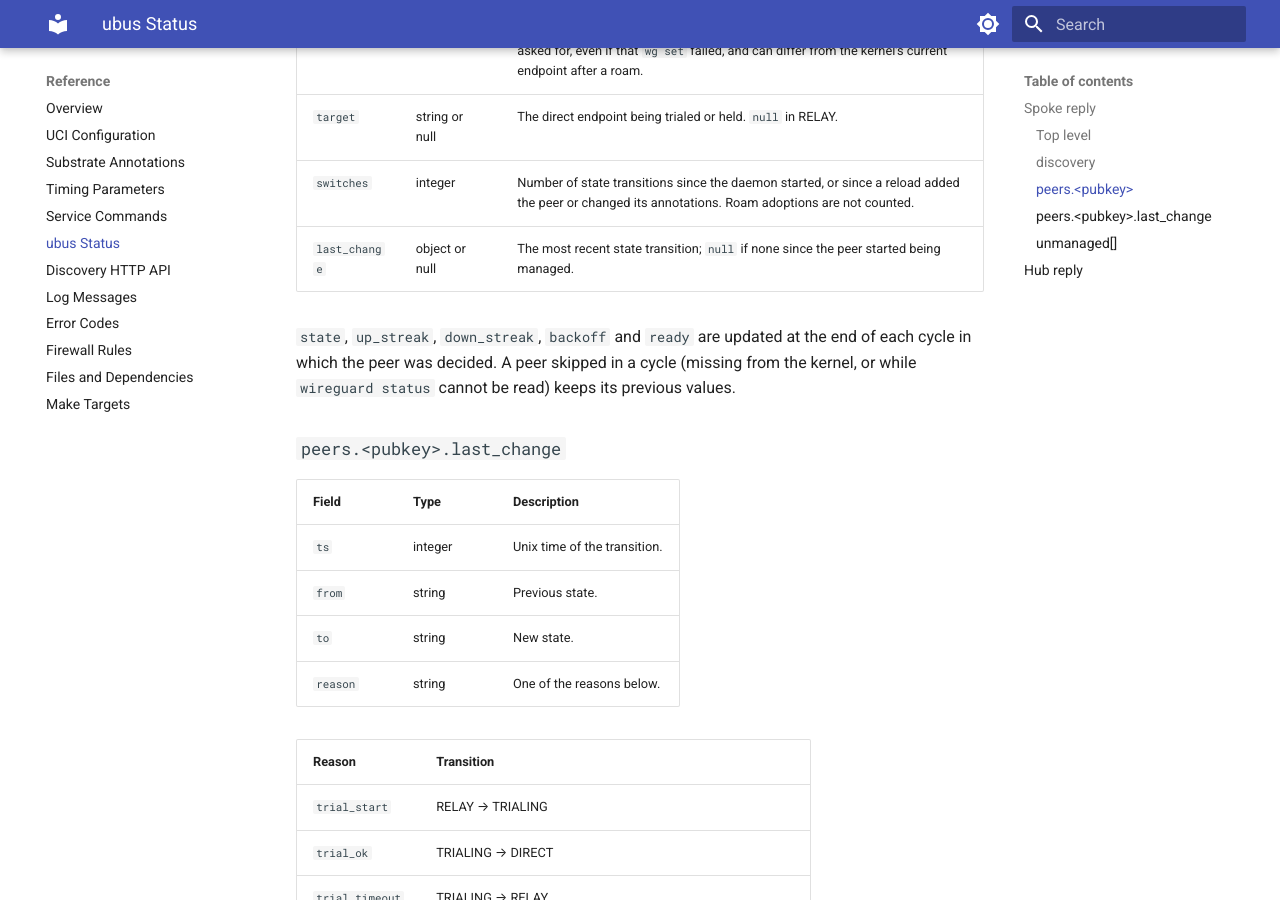
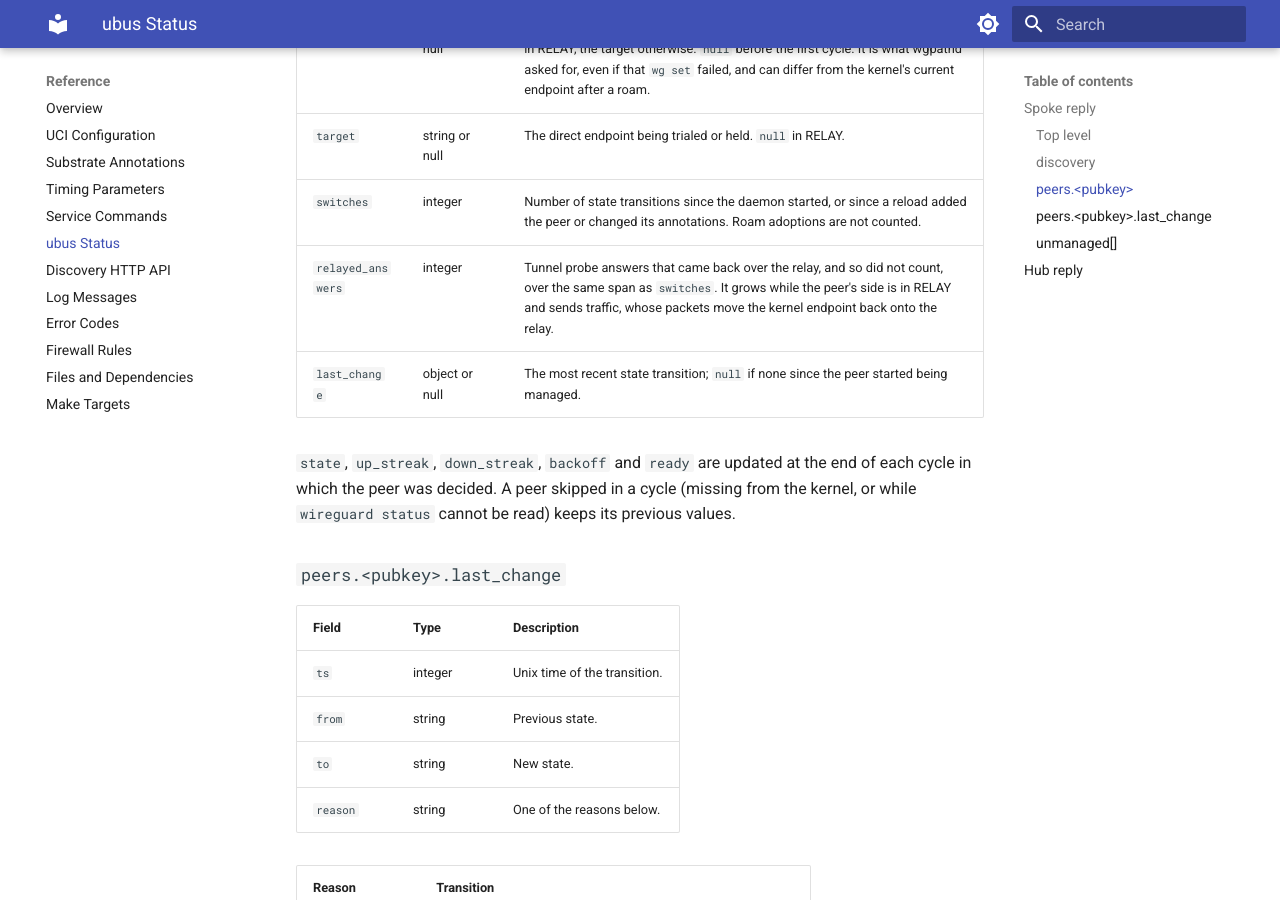
Before and after one commit to m00qek/wgpathd, an MkDocs documentation site: the page built from docs/reference/ubus-status.md, in a window 1280 px wide and 900 px high, scrolled down 2401 px. Built offline with MkDocs 1.6.1 and Material for MkDocs 9.7.7, drawn with Linux system fonts in a browser that asks for light colours.

Commit message:
Status: count the tunnel answers that came back over the relay (relayed_answers)

```diff
--- a/docs/reference/ubus-status.md
+++ b/docs/reference/ubus-status.md
@@ -35,6 +35,7 @@ The reply depends on the role. Fields that have no value yet are `null`.
 			"endpoint": "[2001:db8:b::20]:51820",
 			"target": "[2001:db8:b::20]:51820",
 			"switches": 2,
+			"relayed_answers": 0,
 			"last_change": {
 				"ts": 1790456400,
 				"from": "TRIALING",
@@ -83,6 +84,7 @@ The reply depends on the role. Fields that have no value yet are `null`.
 | `endpoint` | string or null | The endpoint wgpathd asserted on the last decided cycle: the relay endpoint in RELAY, the target otherwise. `null` before the first cycle. It is what wgpathd asked for, even if that `wg set` failed, and can differ from the kernel's current endpoint after a roam. |
 | `target` | string or null | The direct endpoint being trialed or held. `null` in RELAY. |
 | `switches` | integer | Number of state transitions since the daemon started, or since a reload added the peer or changed its annotations. Roam adoptions are not counted. |
+| `relayed_answers` | integer | Tunnel probe answers that came back over the relay, and so did not count, over the same span as `switches`. It grows while the peer's side is in RELAY and sends traffic, whose packets move the kernel endpoint back onto the relay. |
 | `last_change` | object or null | The most recent state transition; `null` if none since the peer started being managed. |
 
 `state`, `up_streak`, `down_streak`, `backoff` and `ready` are updated at the end of each cycle in which the peer was decided. A peer skipped in a cycle (missing from the kernel, or while `wireguard status` cannot be read) keeps its previous values.
```
Also changed, not shown: 2 other files.
